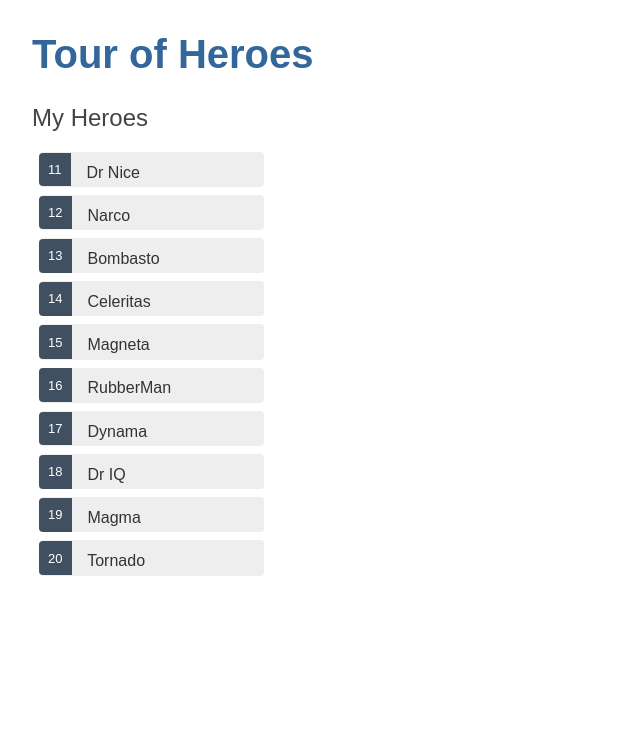
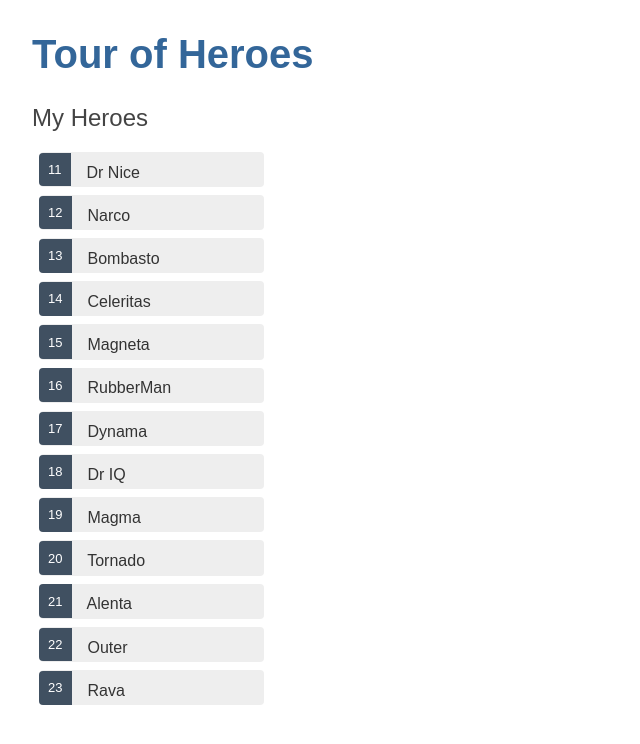
Before and after one commit to EeveeInGaa/tour-of-heroes, an Angular app: page / in a window 1280 px wide. Shown: the top 744 px of the page, without its empty margins (0-640 px from the left). Built offline with nearby package versions, Linux system fonts and the light colour scheme.

Commit message:
fix: removes furhter services for now to understand them

```diff
--- a/src/app/components/heroes/heroes.component.ts
+++ b/src/app/components/heroes/heroes.component.ts
@@ -1,6 +1,6 @@
 import { Component, OnInit } from '@angular/core';
 import { Hero } from '../../interfaces/hero.interface';
-import { HeroService } from "../../services/hero.service";
+import { HEROES } from "../../mock-heroes";
 
 @Component({
   selector: 'app-heroes',
@@ -9,21 +9,16 @@ import { HeroService } from "../../services/hero.service";
 })
 export class HeroesComponent implements OnInit {
 
-  heroes: Hero[] = [];
+  heroes = HEROES;
   selectedHero?: Hero;
 
   onSelect(hero: Hero): void {
     this.selectedHero = hero;
   }
 
-  getHeroes(): void {
-    this.heroes = this.heroService.getHeroes();
-  }
+  constructor() { }
 
-  constructor(private heroService: HeroService) { }
-
-  ngOnInit() {
-    this.getHeroes();
+  ngOnInit(): void {
   }
 
 }
--- a/src/app/mock-heroes.ts
+++ b/src/app/mock-heroes.ts
@@ -10,5 +10,8 @@ export const HEROES: Hero[] = [
   { id: 17, name: 'Dynama' },
   { id: 18, name: 'Dr IQ' },
   { id: 19, name: 'Magma' },
-  { id: 20, name: 'Tornado' }
+  { id: 20, name: 'Tornado' },
+  { id: 21, name: 'Alenta' },
+  { id: 22, name: 'Outer' },
+  { id: 23, name: 'Rava' },
 ];
--- a/src/app/services/hero.service.ts
+++ b/src/app/services/hero.service.ts
@@ -1,14 +1,16 @@
 import { Injectable } from '@angular/core';
 import { Hero } from '../interfaces/hero.interface';
 import { HEROES } from "../mock-heroes";
+import { Observable, of } from 'rxjs';
 
 @Injectable({
   providedIn: 'root'
 })
 export class HeroService {
 
-  getHeroes(): Hero[] {
-    return HEROES;
+  getHeroes(): Observable<Hero[]> {
+    const heroes = of(HEROES);
+    return heroes;
   }
 
   constructor() { }
```
